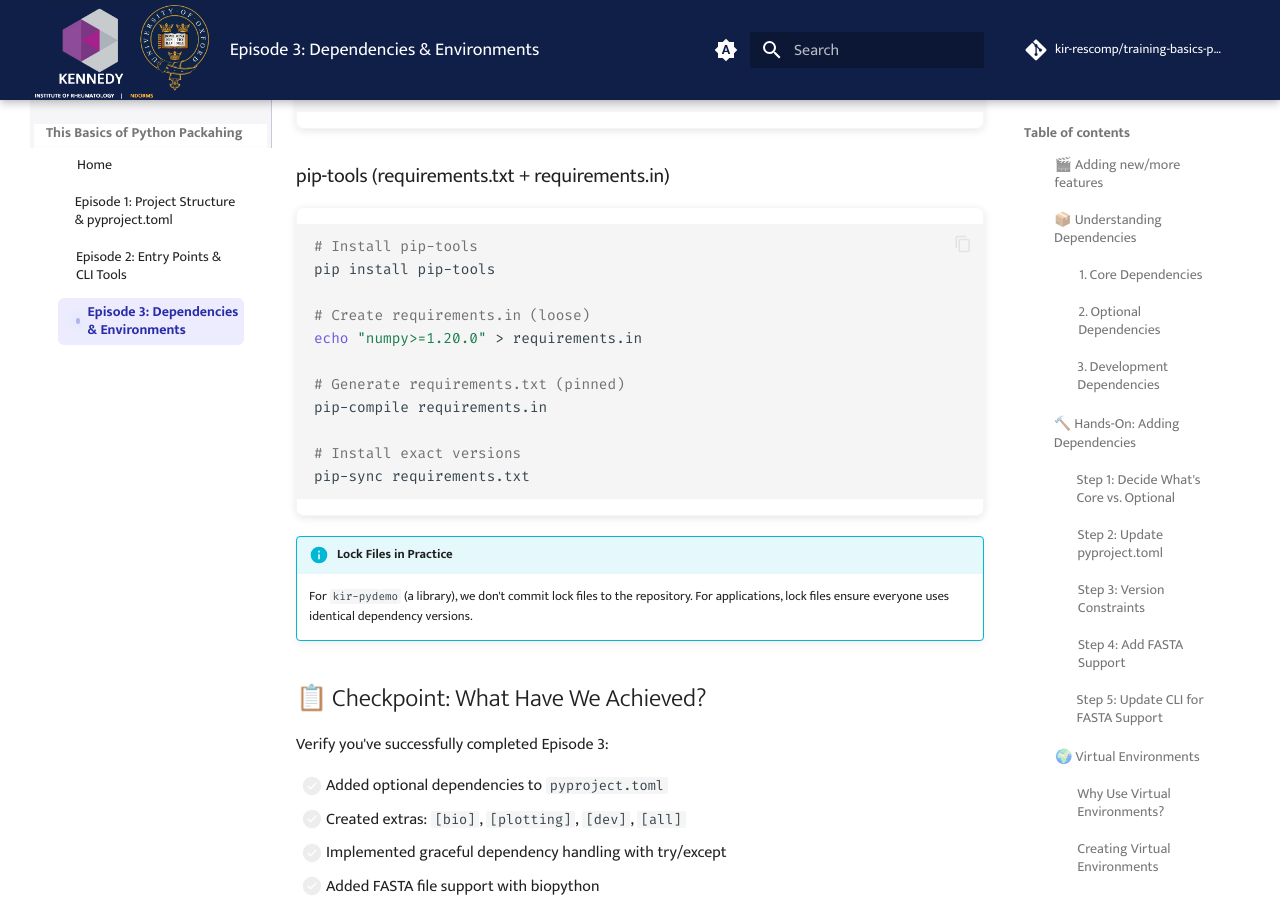
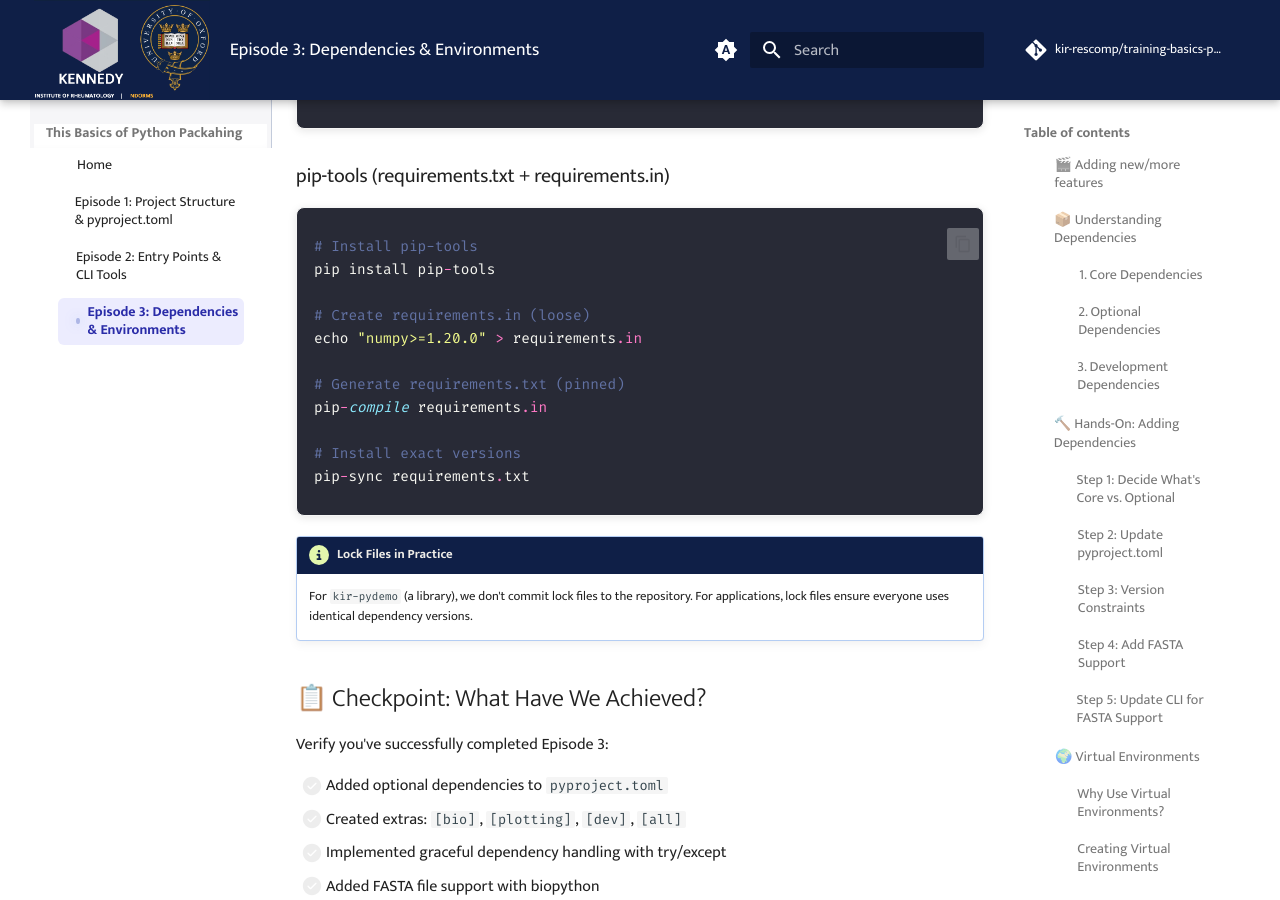
Before and after one commit to kir-rescomp/training-basics-python-packaging, an MkDocs documentation site: the page built from docs/episode-03.md, in a window 1280 px wide and 900 px high, scrolled down 10952 px. Built offline with MkDocs 1.6.1 and Material for MkDocs 9.7.7, drawn with Linux system fonts in a browser that asks for light colours; comment, search, counter and statistics services are not loaded.

Commit message:
more changes to colour syntaxes

````diff
--- a/docs/episode-03.md
+++ b/docs/episode-03.md
@@ -419,7 +419,8 @@ Modern tools provide lock files for reproducible installs:
 
 ### Poetry (poetry.lock)
 
-```bash
+<div class="dracula" markdown="1">
+```python
 # Install poetry
 pip install poetry
 
@@ -434,7 +435,7 @@ poetry add numpy
 
 ### PDM (pdm.lock)
 
-```bash
+```python
 # Install pdm
 pip install pdm
 
@@ -449,7 +450,7 @@ pdm add numpy
 
 ### pip-tools (requirements.txt + requirements.in)
 
-```bash
+```py
 # Install pip-tools
 pip install pip-tools
 
@@ -462,8 +463,9 @@ pip-compile requirements.in
 # Install exact versions
 pip-sync requirements.txt
 ```
+</div>
 
-!!! info "Lock Files in Practice"
+!!! circle-info "Lock Files in Practice"
     For `kir-pydemo` (a library), we don't commit lock files to the repository. For applications, lock files ensure everyone uses identical dependency versions.
 
 ## 📋 Checkpoint: What Have We Achieved?
````
